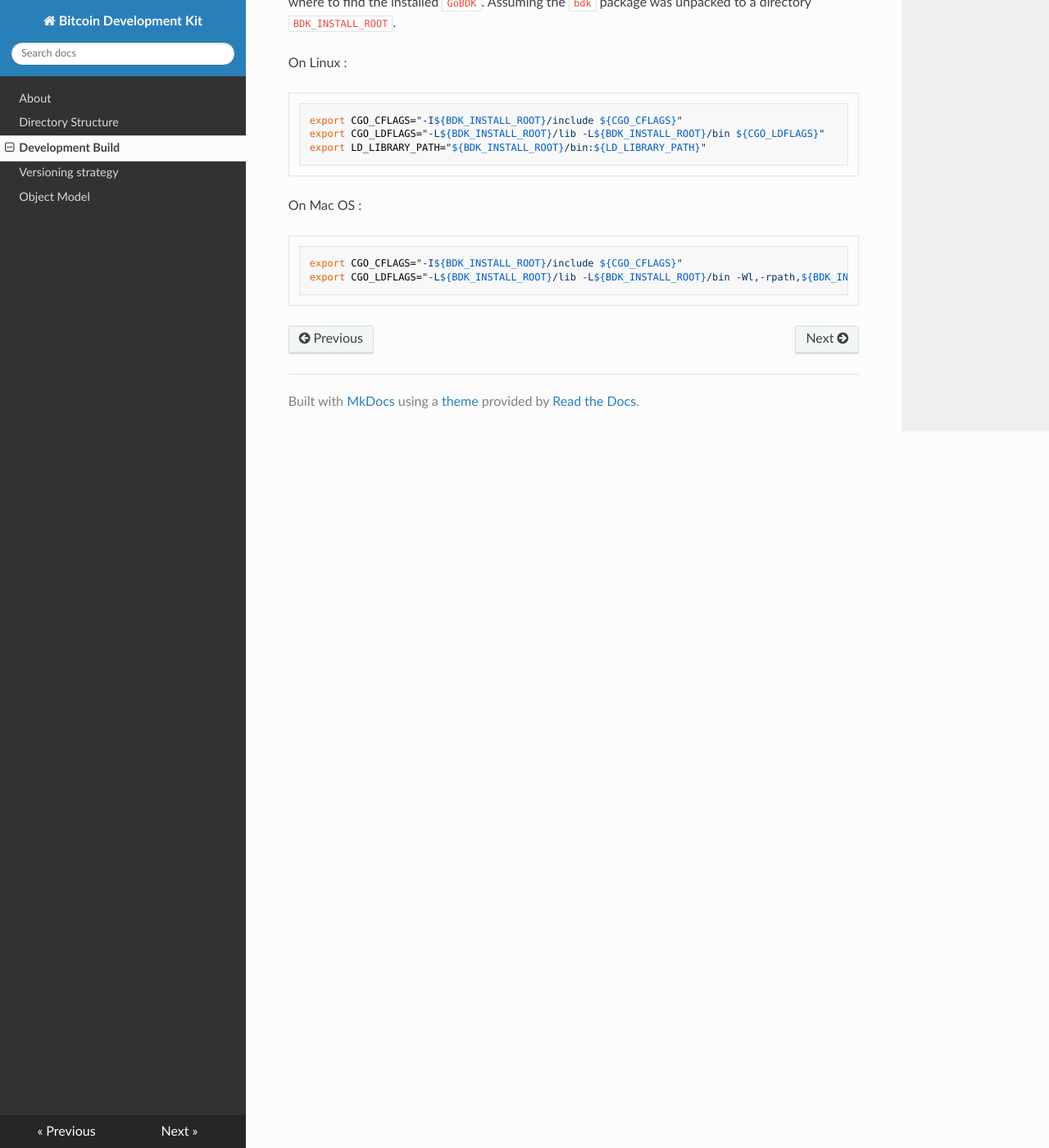
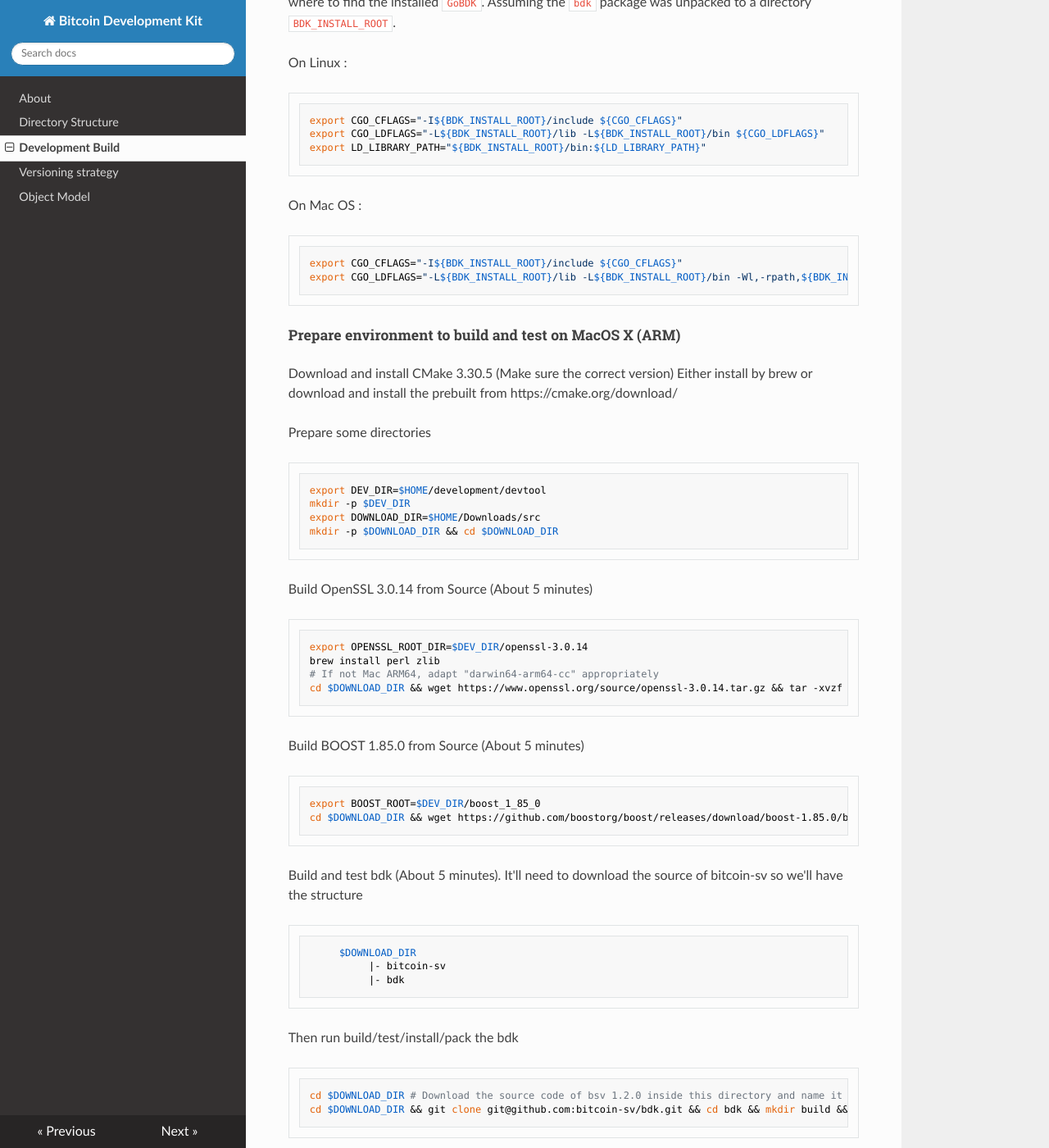
Before and after one commit to bitcoin-sv/bdk, an MkDocs documentation site: the page built from documentation/docs/build.md, in a window 1280 px wide and 1400 px high, scrolled down 4518 px. Shown: the whole window at 82% size. Built offline with MkDocs 1.6.1, drawn with Linux system fonts in a browser that asks for light colours; nearby versions of some CDN libraries.

Commit message:
add instruction to build on Mac OS X

````diff
--- a/documentation/docs/build.md
+++ b/documentation/docs/build.md
@@ -156,3 +156,47 @@
 export CGO_CFLAGS="-I${BDK_INSTALL_ROOT}/include ${CGO_CFLAGS}"
 export CGO_LDFLAGS="-L${BDK_INSTALL_ROOT}/lib -L${BDK_INSTALL_ROOT}/bin -Wl,-rpath,${BDK_INSTALL_ROOT}/bin ${CGO_LDFLAGS}"
 ```
+
+##### Prepare environment to build and test on MacOS X (ARM)
+
+Download and install CMake 3.30.5 (Make sure the correct version)
+Either install by brew or download and install the prebuilt from https://cmake.org/download/
+
+Prepare some directories
+
+```
+export DEV_DIR=$HOME/development/devtool
+mkdir -p $DEV_DIR
+export DOWNLOAD_DIR=$HOME/Downloads/src
+mkdir -p $DOWNLOAD_DIR && cd $DOWNLOAD_DIR
+```
+
+Build OpenSSL 3.0.14 from Source (About 5 minutes)
+```
+export OPENSSL_ROOT_DIR=$DEV_DIR/openssl-3.0.14
+brew install perl zlib
+# If not Mac ARM64, adapt "darwin64-arm64-cc" appropriately
+cd $DOWNLOAD_DIR && wget https://www.openssl.org/source/openssl-3.0.14.tar.gz && tar -xvzf openssl-3.0.14.tar.gz && cd $DOWNLOAD_DIR/openssl-3.0.14 && ./Configure darwin64-arm64-cc -no-shared --prefix=$OPENSSL_ROOT_DIR --openssldir=$OPENSSL_ROOT_DIR && make -j8 && make install
+```
+
+Build BOOST 1.85.0 from Source (About 5 minutes)
+
+```
+export BOOST_ROOT=$DEV_DIR/boost_1_85_0
+cd $DOWNLOAD_DIR && wget https://github.com/boostorg/boost/releases/download/boost-1.85.0/boost-1.85.0-cmake.tar.gz && tar -xvzf boost-1.85.0-cmake.tar.gz && cd boost-1.85.0 && mkdir build && cd build && cmake .. -DBUILD_SHARED_LIBS=OFF -DCMAKE_POSITION_INDEPENDENT_CODE=ON -DCMAKE_INSTALL_PREFIX=$BOOST_ROOT && make -j8 && make install
+```
+
+Build and test bdk (About 5 minutes). It'll need to download the source of bitcoin-sv so we'll have the structure
+
+```
+     $DOWNLOAD_DIR
+          |- bitcoin-sv
+          |- bdk
+```
+
+Then run build/test/install/pack the bdk
+
+```
+cd $DOWNLOAD_DIR # Download the source code of bsv 1.2.0 inside this directory and name it bitcoin-sv
+cd $DOWNLOAD_DIR && git clone git@github.com:bitcoin-sv/bdk.git && cd bdk && mkdir build && cd build && cmake .. && make -j8 && ctest && make install && cpack -G TGZ
+```
````
